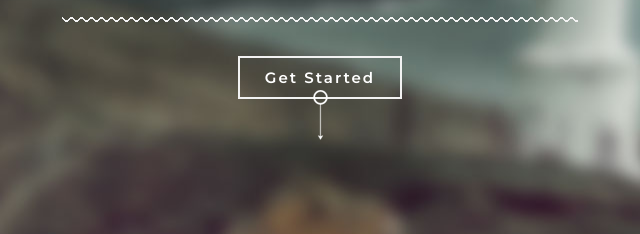
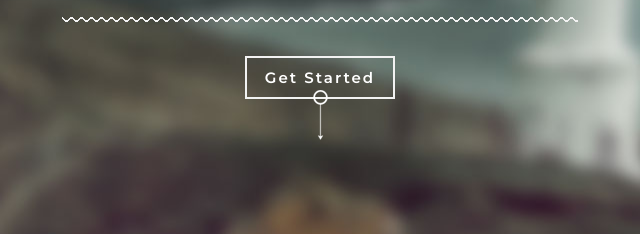
Before and after one commit to KmXK/KmXK.github.io, a plain HTML site: page index.html in a window 1280 px wide. Shown: the part 372-606 px from the top of the page, 480-1120 px from the left. Drawn offline with Linux system fonts and the light colour scheme; a web font is replaced by a local one.

Commit message:
Кнопки вынесены в <button>. Немного изменён общий стиль кнопок

```diff
--- a/index.css
+++ b/index.css
@@ -46,6 +46,7 @@ body {
     border: 2px solid #3e3d3d;
     display: block;
     width: 150px;
+    cursor: pointer;
 
     transition: color .3s, background .3s;
 }
@@ -217,6 +218,7 @@ body {
     margin: 0 auto;
     border: 2px solid #f2f2f2;
     position: relative;
+    background: transparent;
 
     transition: background .3s;
 }
--- a/index.html
+++ b/index.html
@@ -53,7 +53,7 @@
                         <h1 class="home-title">We are Atlantida</h1>
                         <img style="margin-bottom: 30px" src="content/Wave.png">
 
-                        <a href="#" class="btn home-start-btn">Get Started</a>
+                        <button href="#" class="btn home-start-btn">Get Started</button>
 
                     </div>
 
```
